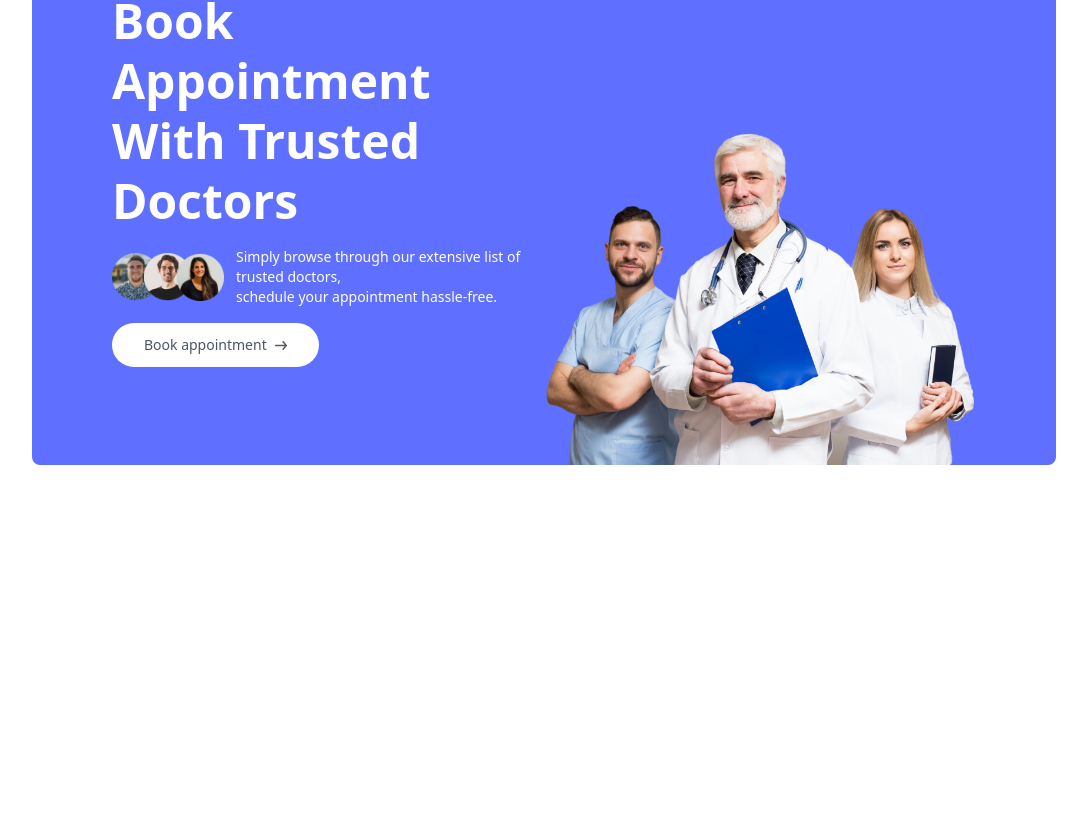
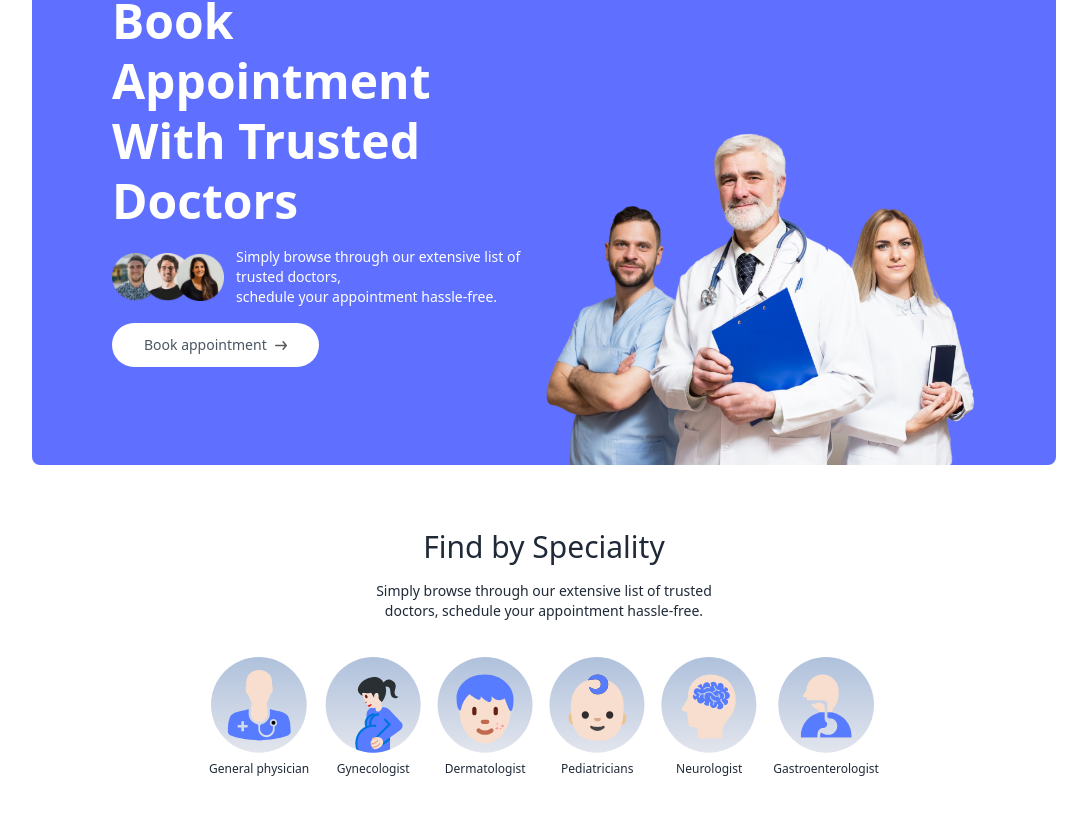
Before and after one commit to BhanukaJanappriya/frontend, a React app: page / in a window 1280 px wide. Shown: the part 227-1042 px from the top of the page, without its empty margins (96-1183 px from the left). Before the commit the page ends 800 px from the top, so only its background shows below. Built offline with nearby package versions, Linux system fonts and the light colour scheme; the HTML template or start-up script is replaced by a standard one.

Commit message:
Add navigation to All Doctors page according to the speciality

```diff
--- a/src/components/SpecialityMenu.jsx
+++ b/src/components/SpecialityMenu.jsx
@@ -0,0 +1,32 @@
+import React from "react";
+import { specialityData } from "../assets/assets";
+import { Link } from "react-router-dom";
+
+const SpecialityMenu = () => {
+  return (
+    <div
+      className="flex flex-col items-center gap-4 py-16 text-gray-800"
+      id="speciality"
+    >
+      <h1 className=" text-3xl font-medium">Find by Speciality</h1>
+      <p className="sm:w-1/3 text-center text-sm">
+        Simply browse through our extensive list of trusted doctors, schedule
+        your appointment hassle-free.
+      </p>
+      <div className="flex sm:justify-center gap-4 pt-5 w-full overflow-scroll">
+        {specialityData.map((item, index) => (
+          <Link
+            className="flex flex-col items-center text-xs cursor-pointer flex-shrink-0 hover:translate-y-[-10px] transition-all duration-500"
+            key={index}
+            to={"/doctors/${item.speciality}"}
+          >
+            <img className="w-16 sm:w-24 mb-2" src={item.image} alt="" />
+            <p>{item.speciality}</p>
+          </Link>
+        ))}
+      </div>
+    </div>
+  );
+};
+
+export default SpecialityMenu;
--- a/src/index.css
+++ b/src/index.css
@@ -5,3 +5,7 @@
 .active hr {
   @apply block;
 }
+
+::-webkit-scrollbar {
+  @apply hidden;
+}
--- a/src/pages/Home.jsx
+++ b/src/pages/Home.jsx
@@ -1,10 +1,12 @@
 import React from "react";
 import Header from "../components/Header";
+import SpecialityMenu from "../components/SpecialityMenu";
 
 const Home = () => {
   return (
     <div>
       <Header />
+      <SpecialityMenu />
     </div>
   );
 };
```
